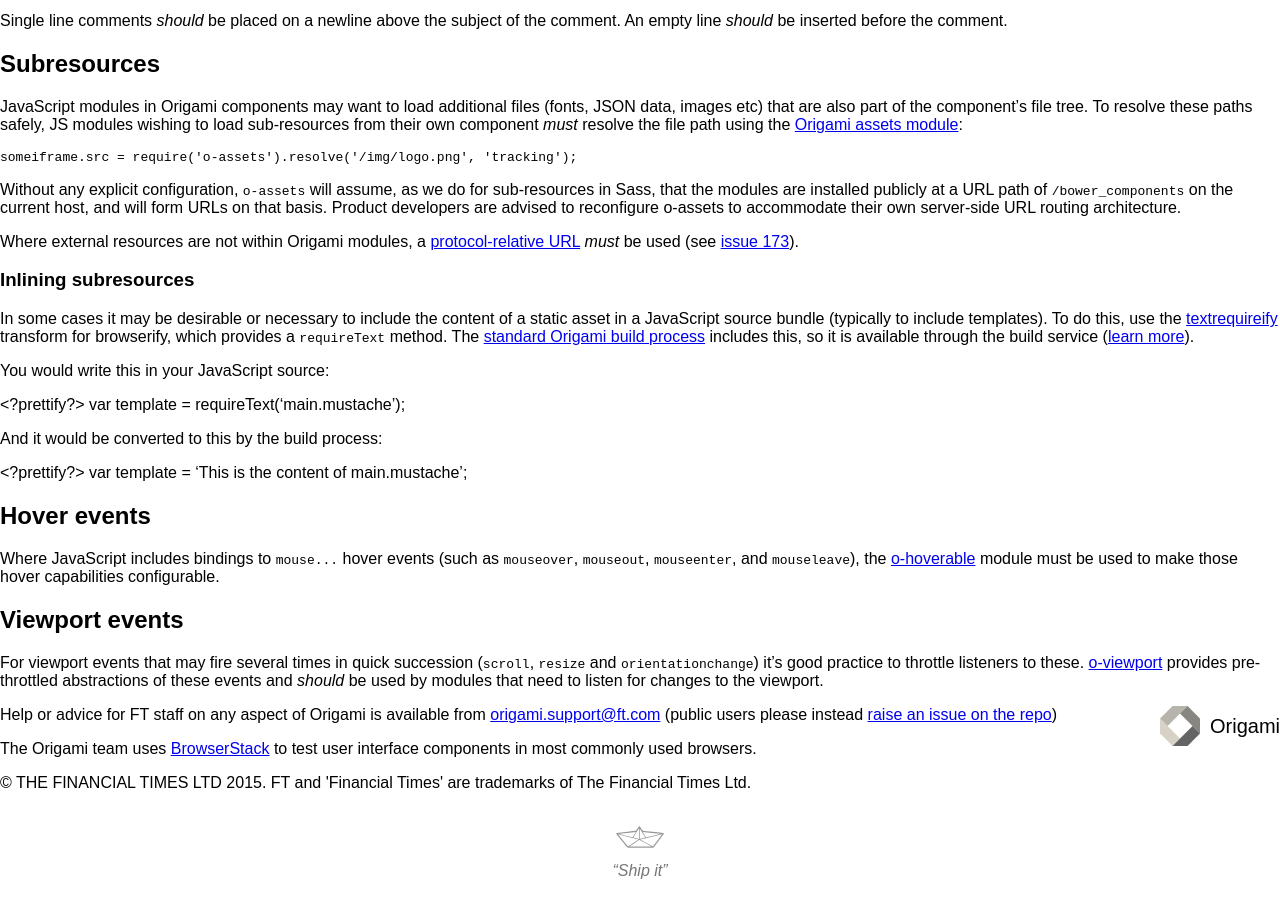
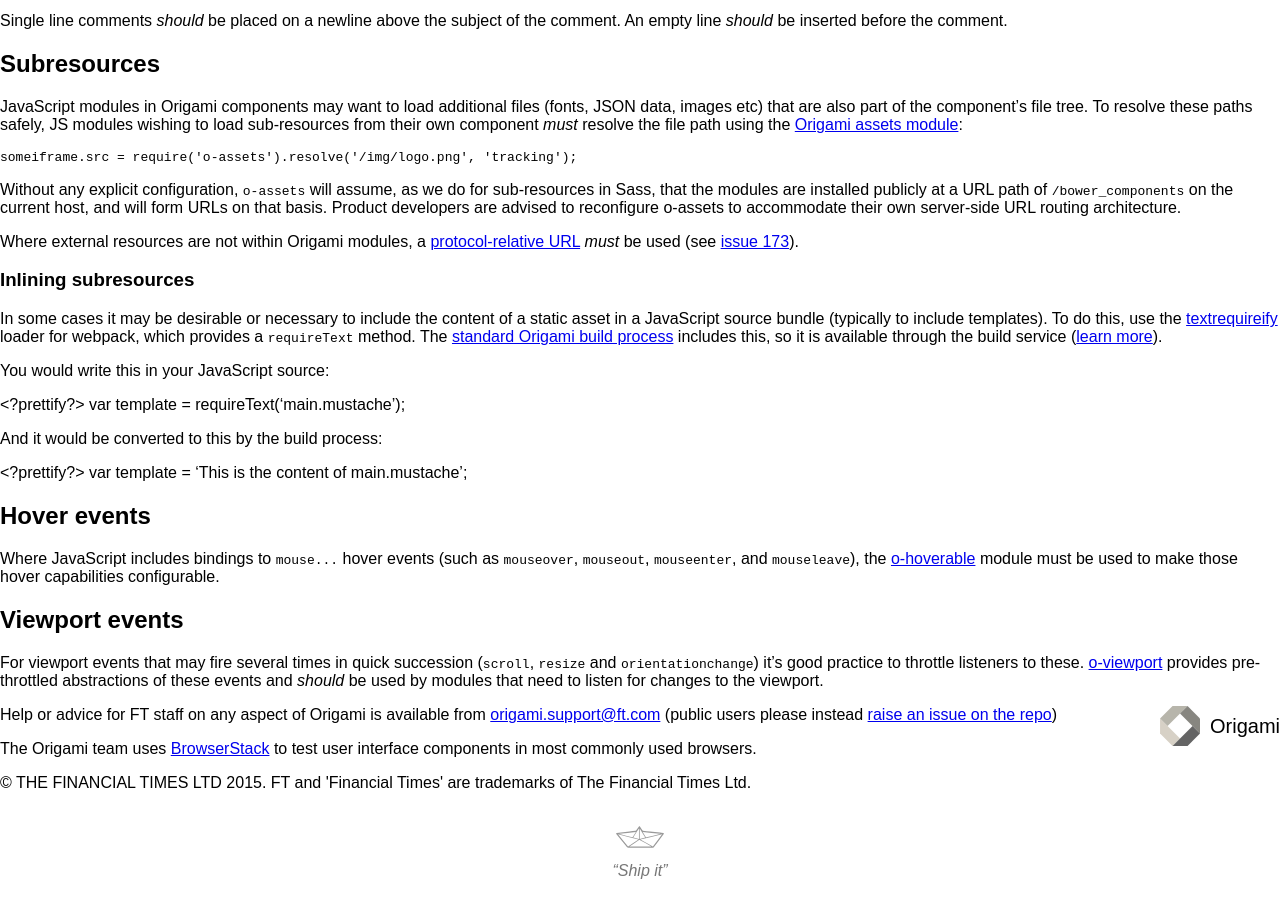
Before and after one commit to Financial-Times/ft-origami, a Jekyll site: the page built from docs/syntax/js.md, in a window 1280 px wide and 900 px high, scrolled down 5426 px. Built offline with Jekyll 4.4.1, drawn with Linux system fonts in a browser that asks for light colours; nearby versions of some CDN libraries; comment, search, counter and statistics services are not loaded; a style sheet for code colours, icons or effects is not loaded.

Commit message:
Moves from Browserify to Webpack

```diff
--- a/docs/syntax/js.md
+++ b/docs/syntax/js.md
@@ -264,7 +264,7 @@ Where external resources are not within Origami modules, a [protocol-relative UR
 
 ### Inlining subresources
 
-In some cases it may be desirable or necessary to include the content of a static asset in a JavaScript source bundle (typically to include templates).  To do this, use the [textrequireify](http://git.svc.ft.com:8080/projects/OT/repos/textrequireify) transform for browserify, which provides a `requireText` method.  The [standard Origami build process]({{site.baseurl}}/docs/developer-guide/building-modules) includes this, so it is available through the build service ([learn more](https://github.com/Financial-Times/ft-origami/issues/110)).
+In some cases it may be desirable or necessary to include the content of a static asset in a JavaScript source bundle (typically to include templates).  To do this, use the [textrequireify](https://github.com/Financial-Times/origami-build-tools/blob/master/lib/plugins/textrequireify-loader.js) loader for webpack, which provides a `requireText` method.  The [standard Origami build process]({{site.baseurl}}/docs/developer-guide/building-modules) includes this, so it is available through the build service ([learn more](https://github.com/Financial-Times/ft-origami/issues/110)).
 
 You would write this in your JavaScript source:
 
```
